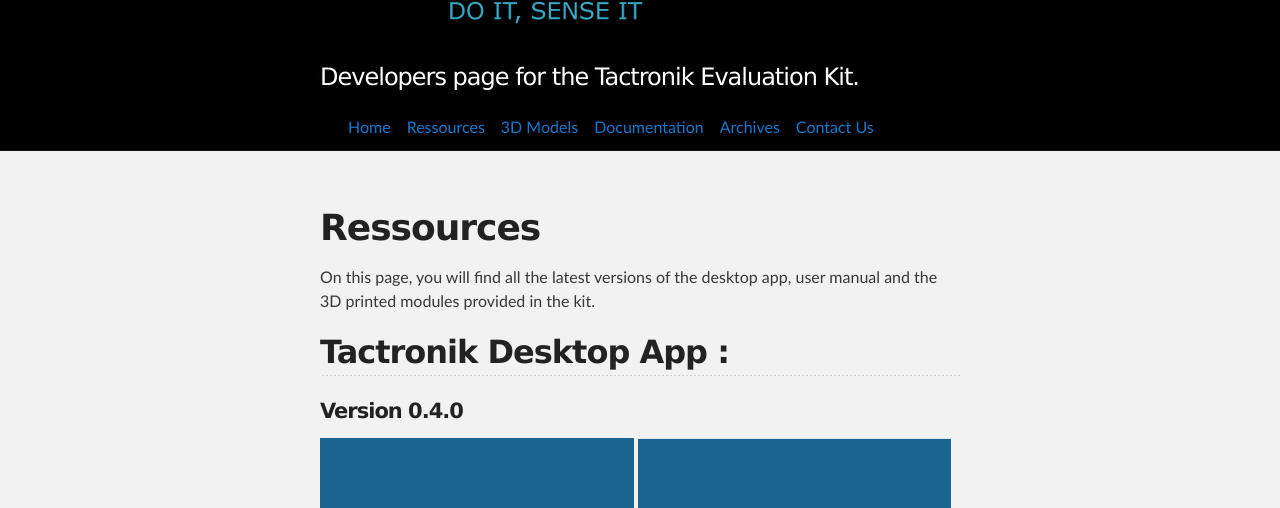
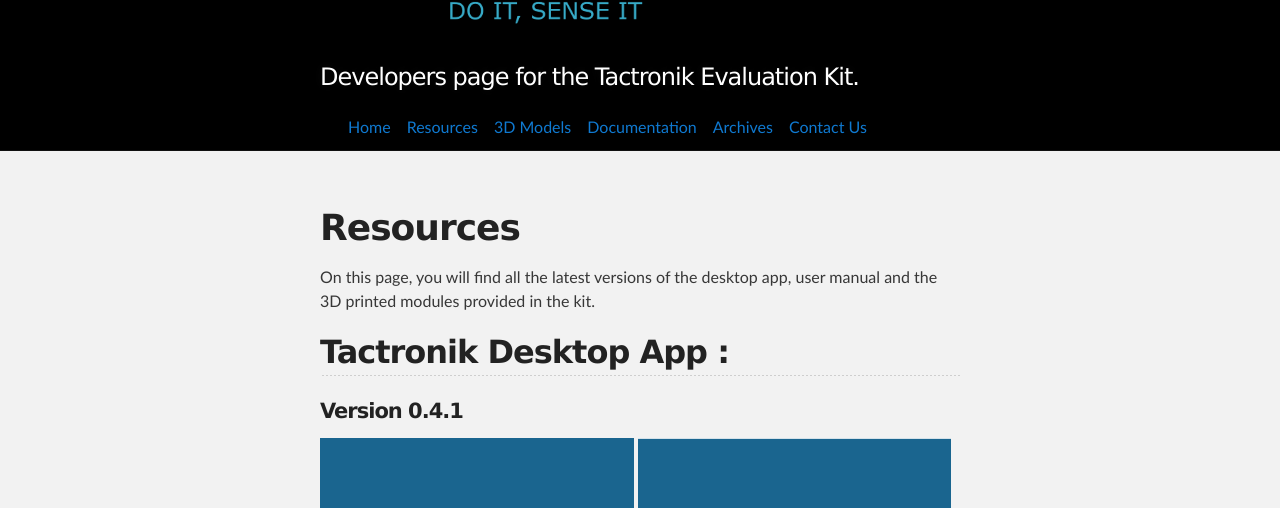
Before and after one commit to ActronikaSAS/dev.actronika.com, a Jekyll site: the page built from resources.md, in a window 1280 px wide. Shown: the part 134-642 px from the top of the page. Built offline with Jekyll 4.4.1, drawn with Linux system fonts in a browser that asks for light colours.

Commit message:
add version 0.4.1
Signed-off-by: Jérémy Cheynet <jeremy.cheynet@actronika.com>

```diff
--- a/_layouts/default.html
+++ b/_layouts/default.html
@@ -22,7 +22,7 @@
           <h2 id="project_tagline">{{ site.description | default: site.github.project_tagline }}</h2>
           <ul id="main_menu">
             <li class="left_menu"><a href ="/">Home</a></li>
-            <li class="left_menu"><a href ="/ressources.html">Ressources</a></li>
+            <li class="left_menu"><a href ="/resources.html">Resources</a></li>
             <li class="left_menu"><a href ="/models.html">3D Models</a></li>
             <li class="left_menu"><a href ="/documentation.html">Documentation</a></li>
             <li class="left_menu"><a href ="/archives.html">Archives</a></li>
--- a/ressources.md
+++ b/resources.md
@@ -1,18 +1,18 @@
 ---
 layout: default
-title: ressources
+title: resources
 ---
 
-# Ressources
+# Resources
 
 On this page, you will find all the latest versions of the desktop app, user manual and the 3D printed modules provided in the kit.
 
 ## Tactronik Desktop App :
 
-#### Version 0.4.0
+#### Version 0.4.1
 
-[<img src="/assets/images/logo_linux.png" style="width:49%"/>](https://github.com/ActronikaSAS/desktop-demo-kit/releases/download/v0.4.0/desktop-demo-kit_0.4.0_amd64.deb)
-[<img src="/assets/images/logo_w10.png" style="width:49%"/>](https://github.com/ActronikaSAS/desktop-demo-kit/releases/download/v0.4.0/Tactronik.demo.kit.Setup.0.4.0.exe)
+[<img src="/assets/images/logo_linux.png" style="width:49%"/>](https://github.com/ActronikaSAS/tactronik-demo-kit/releases/download/v0.4.1/desktop-demo-kit_0.4.1_amd64.deb)
+[<img src="/assets/images/logo_w10.png" style="width:49%"/>](https://github.com/ActronikaSAS/tactronik-demo-kit/releases/download/v0.4.1/Tactronik.demo.kit.Setup.0.4.1.exe)
 
 By clicking on a logo, you can download the installer of our application for your prefered operating system.
 
```
Also changed, not shown: archives.md (+2 -1 lines), 1 other file.
